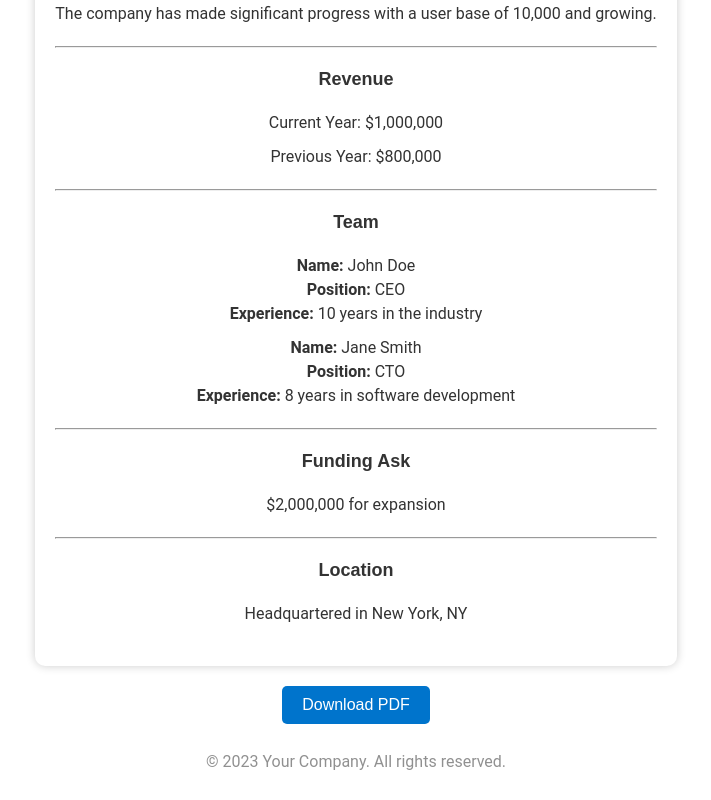
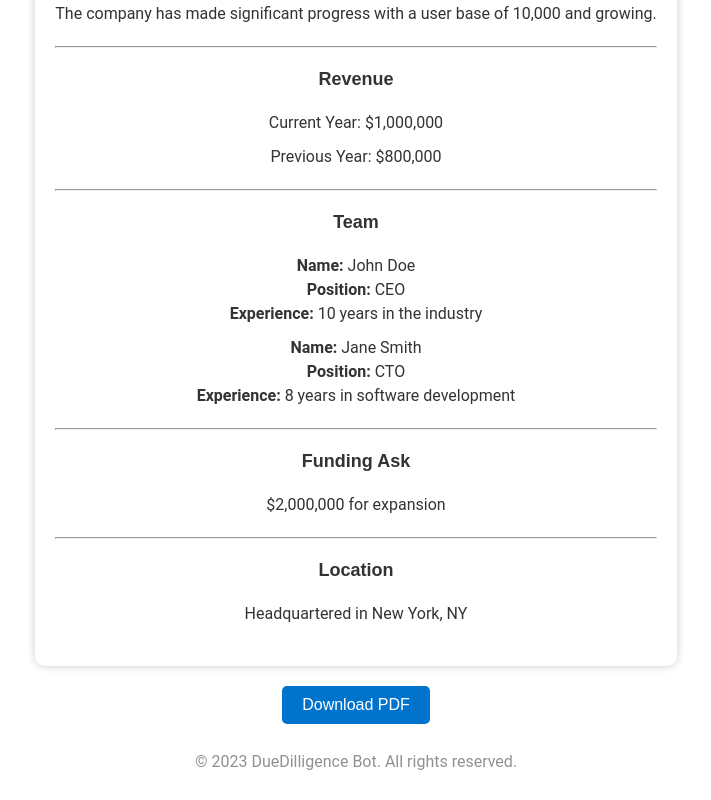
Before and after one commit to NivedKris/test, a React (Create React App) app: page /report in a window 1280 px wide. Shown: the part 855-1655 px from the top of the page, without its empty margins (284-995 px from the left). Built offline with nearby package versions, Linux system fonts and the light colour scheme.

Commit message:
Update Report.jsx

```diff
--- a/src/report/Report.jsx
+++ b/src/report/Report.jsx
@@ -88,7 +88,7 @@
         <button onClick={handlePrint}>Download PDF</button>
       </div>
       <footer className="footer">
-      <p>&copy; 2023 Your Company. All rights reserved.</p>
+      <p>&copy; 2023 DueDilligence Bot. All rights reserved.</p>
        </footer>
     </div>
   );
```
